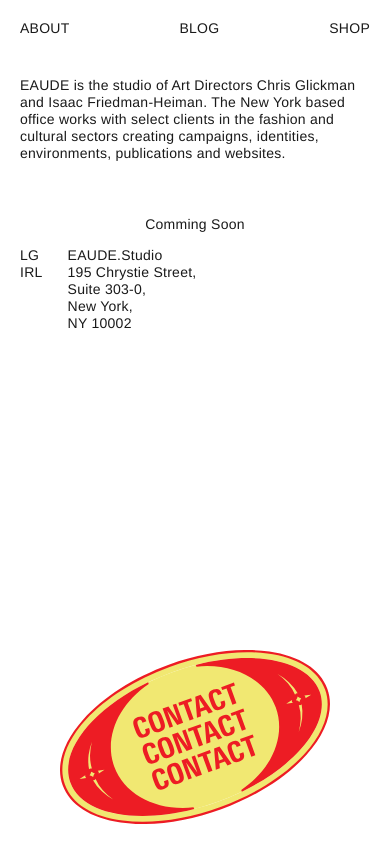
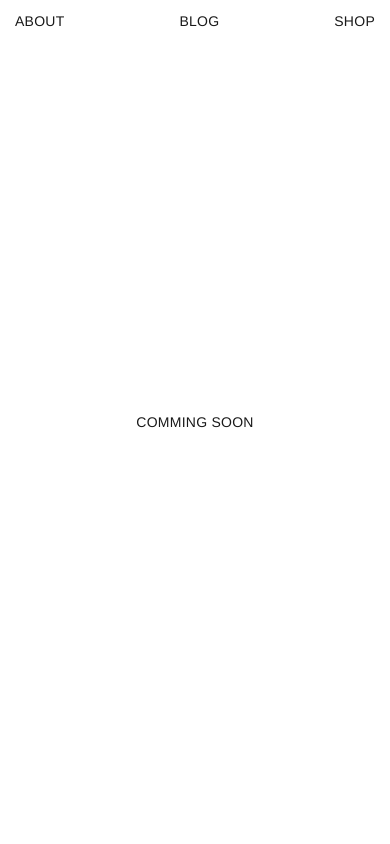
Before and after one commit to eaude/eaude, a Nuxt app: page /shop in a window 390 px wide. Built offline with nearby package versions, Linux system fonts and the light colour scheme.

Commit message:
revisions

```diff
--- a/components/blog/blogPost.vue
+++ b/components/blog/blogPost.vue
@@ -1,11 +1,11 @@
 <template>
   <div class='item' v-if='originalPost'>
     <template>
-      <div class="background-image"
+      <div class="background-image" :class="{ 'is-safari': isSafari }"
           :style="`--background: url(${altSize[3]});`">
       </div>
       <picture :style="`--span: ${span}; --start: ${isTall ? 5 : 4 };`">
-        <source media="(min-width: 1440px)" :srcset="altSize[1]">
+        <source media="(min-width: 1440px)" :srcset="altSize[0]">
         <source media="(min-width: 650px)" :srcset="altSize[2]">
         <img :src="altSize[2]">
       </picture>
@@ -19,6 +19,11 @@
 <script>
 export default {
   props: ['post', 'int'],
+  data () {
+    return {
+      isSafari: false
+    }
+  },
   computed: {
     originalPost () {
       return this.post.originalPost
@@ -34,6 +39,14 @@ export default {
     },
     span () {
       return this.isTall ? 4 : 6
+    }
+  },
+  beforeMount () {
+    var ua = navigator.userAgent.toLowerCase()
+    if (ua.indexOf('safari') !== -1) {
+      if (!(ua.indexOf('chrome') > -1)) {
+        this.isSafari = true
+      }
     }
   }
 }
@@ -72,7 +85,7 @@ export default {
 
   .item .caption {
     --white: #ffffff;
-    grid-column:  span 12;
+    grid-column: span 12;
     background-color: var(--white);
     height: 15px;
     margin: 0px;
@@ -84,26 +97,34 @@ export default {
     width: 100%;
   }
 
+  .is-safari {
+    transform: translate3d(0, 0, 0);
+    will-change: transform;
+    will-change: filter;
+  }
+
   .background-image {
     --background: '';
-    filter: blur(40px);
-    transform: translate3d(0, 0, 0);
-    will-change: transform;
+    filter: blur(35px);
     background-image: var(--background);
     background-size: cover;
     position: absolute;
-    height: 100%;
-    width: 100%;
+    height: 130%;
+    width: 130%;
+    top: -15%;
+    left: -15%;
     z-index: -1;
+  }
+
+  @media (min-width: 1440px) {
+    .item .caption {
+      height: 20px;
+    }
   }
 
   @media (max-width: 720px) {
     .background-image {
       display: none;
-    }
-
-    .item .caption {
-      height: 20px;
     }
 
     .item picture {
--- a/components/footer/footerComponent.vue
+++ b/components/footer/footerComponent.vue
@@ -2,7 +2,7 @@
   <footer>
       <address class='p1-xl p2-l p3-s'>
         <span>
-          <span>LG</span>
+          <a href='https://www.instagram.com/Eaude.Studio/'>IG</a>
           <span>IRL</span>
         </span>
         <span>
@@ -21,7 +21,9 @@
           </span>
         </span>
       </address>
-      <logo-carousel />
+      <a href="mailto:info@eaude.co">
+        <logo-carousel />
+      </a>
   </footer>
 </template>
 
@@ -67,8 +69,20 @@ export default {
     margin-right: 25px;
   }
 
+  address span a {
+    text-decoration:  none;
+  }
+
   address span span {
     display: flex;
+  }
+
+  footer a {
+    display: flex;
+  }
+
+  footer a img {
+    margin-left: auto;
   }
 
   .desktop-address {
@@ -94,9 +108,14 @@ export default {
       flex-flow: row nowrap;
     }
 
-    footer img {
+    footer a {
+      display: block;
+    }
+
+    footer a img {
       margin-right: 10px;
       margin-top: 0px;
+      margin-bottom: 10px;
     }
 
     footer address > span:last-child {
--- a/components/footer/logoCarousel.vue
+++ b/components/footer/logoCarousel.vue
@@ -24,7 +24,6 @@ export default {
 
     img {
       width: 270px;
-      margin: 0 auto;
     }
 
      @media(min-width: 720px) {
--- a/components/layout/baseLayout.vue
+++ b/components/layout/baseLayout.vue
@@ -31,7 +31,7 @@ export default {
 
 <style scoped>
   .container {
-    padding: 20px;
+    padding: 15px;
     width: 100%;
     box-sizing: border-box;
     min-height: 100vh;
@@ -43,9 +43,12 @@ export default {
   header {
     display: flex;
     flex-flow: row wrap;
+    margin-top: -2px;
+    max-width: 100vw;
   }
 
-  header aside, header nav {
+  header aside,
+  header nav {
     margin-bottom: 40px;
   }
 
@@ -57,6 +60,13 @@ export default {
   footer {
     display: flex;
     flex: 1;
+    margin-bottom: -2px;
+  }
+
+  @media (min-width: 1440px) {
+    .container {
+      padding: 20px;
+    }
   }
 
   @media (min-width: 720px) {
@@ -69,7 +79,7 @@ export default {
     }
 
     header nav {
-      margin-right: 70px;
+      margin-right: 50px;
       display: inline;
     }
   }
--- a/docker-compose.yml
+++ b/docker-compose.yml
@@ -11,6 +11,7 @@ services:
       - ./pages:/usr/src/app/pages
       - ./components:/usr/src/app/components
       - ./layouts:/usr/src/app/layouts
+      - ./assets:/usr/src/app/assets
     depends_on:
       - redis
     links:
--- a/pages/blog.vue
+++ b/pages/blog.vue
@@ -100,8 +100,33 @@ export default {
 
 <style>
 
-  .blog.container header nav {
-    margin-bottom: 20px;
+  .blog.container main {
+    margin-top: 30px;
   }
 
+  .blog.container header {
+    position: fixed;
+    background-color: #ffffff;
+    top: 0;
+    left: 0px;
+    width: 100%;
+    z-index: 1000;
+    padding: 15px;
+    box-sizing: border-box;
+  }
+
+  .blog.container header nav {
+    margin-bottom: 0px;
+  }
+
+  @media (min-width: 1440px) {
+    .blog.container header {
+      padding: 18px 20px;
+    }
+    .blog.container main {
+      margin-top: 35px;
+    }
+
+  };
+
 </style>
--- a/pages/index.vue
+++ b/pages/index.vue
@@ -11,7 +11,7 @@
 </template>
 
 <script>
-import logo from '../components/logo'
+import logo from '../components/logo.vue'
 
 export default {
   components: {
@@ -57,8 +57,20 @@ export default {
   }
 
   .logo-link {
-    width: 100vw;
     z-index: 1;
+    height: auto;
+    width: 85%;
+  }
+
+  @media (min-width: 720px) {
+    .logo-link {
+      width: 90%;
+    }
+  }
+
+  .logo-link svg {
+    height: 100%;
+    width: 100%;
   }
 
   .background-img {
--- a/pages/shop.vue
+++ b/pages/shop.vue
@@ -1,10 +1,8 @@
 <template>
   <base-layout>
-    <aside-component slot='header'>
-      {{ about }}
-    </aside-component>
-    <p slot='main' class='p1-xl p2-l p3-s'> Comming Soon </p>
-    <footer-component slot='footer'/>
+    <div slot='main' class="about-wrapper">
+      <p class='p1-xl p2-l p3-s'> COMMING SOON </p>
+    </div>
   </base-layout>
 </template>
 
@@ -21,37 +19,26 @@ export default {
     footerComponent,
     asideComponent
   },
-  data () {
-    return {
-      windowWidth: 0
-    }
-  },
   head () {
     return {
       title: 'Shop Eaude'
     }
-  },
-  computed: {
-    about () {
-      return 'EAUDE is the studio of Art Directors Chris Glickman and Isaac Friedman-Heiman. The New York based office works with select clients in the fashion and cultural sectors creating campaigns, identities, environments, publications and websites.'
-    }
-  },
-  beforeMount () {
-    this.windowWidth = window.innerWidth
-    window.addEventListener('resize', () => {
-      this.windowWidth = window.innerWidth
-    })
-  },
-  beforeDestroy () {
-    window.removeEventListener('resize', () => {})
   }
 }
 </script>
 
 <style scoped>
-  main p {
-    flex: 1;
-    text-align: center;
-    align-self: center;
+
+  .about-wrapper {
+    position: absolute;
+    top: 0;
+    right: 0;
+    left: 0;
+    bottom: 0;
+    display: flex;
+    justify-content: center;
+    align-items: center;
+    z-index: -1;
   }
+
 </style>
```
Also changed, not shown: components/logo.vue (+13 -1 lines).
